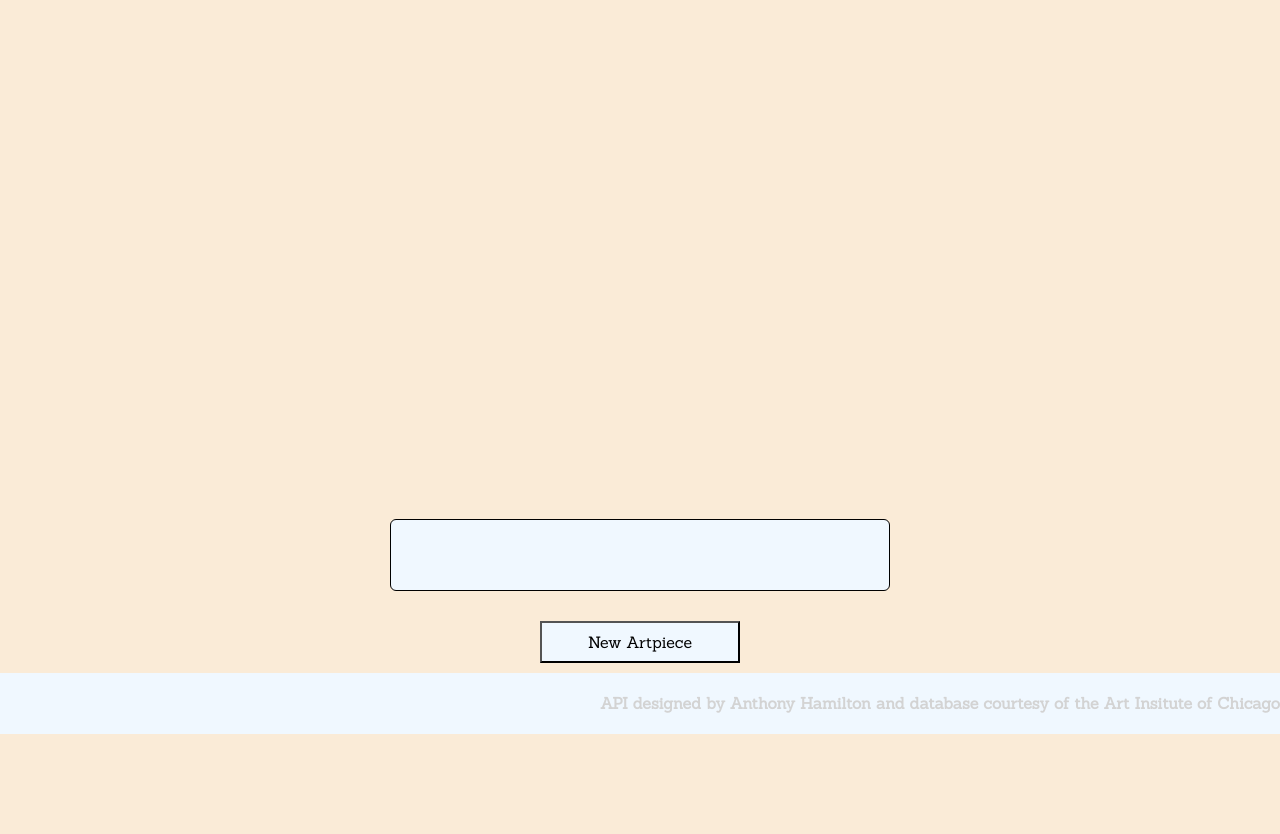
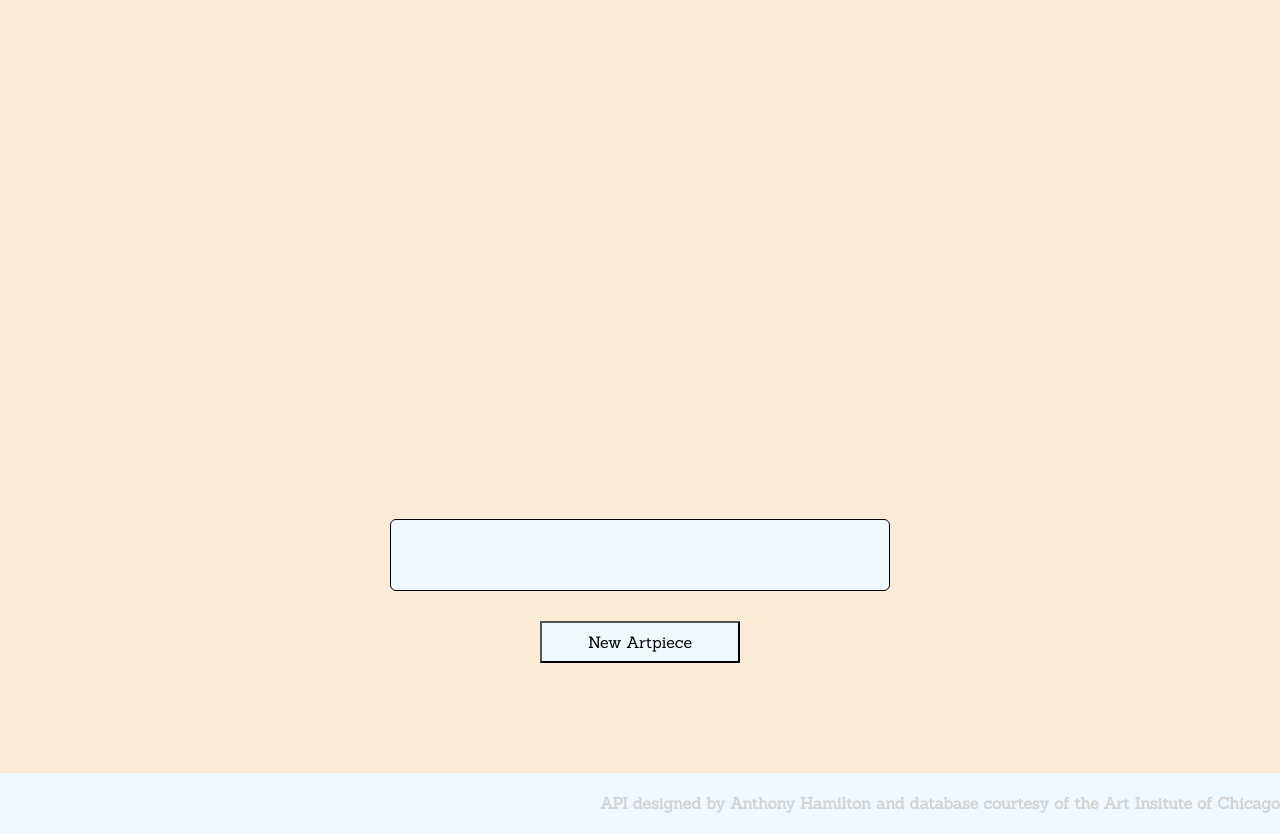
Before and after one commit to anthonyhamilton123/art-institute-random, a plain HTML site: page index.html in a window 1280 px wide. Shown: the part 81-915 px from the top of the page. Before the commit the page ends 815 px from the top, so only its background shows below. Drawn offline with Linux system fonts and the light colour scheme; no server answers.

Commit message:
fixed footer

```diff
--- a/css/style.css
+++ b/css/style.css
@@ -42,7 +42,7 @@ section{
 
 footer {
   position: relative;
-  margin: 0;
+  margin: 100px 0 0 0;
   left: 0;
   bottom: 0;
   width: 100%;
```
